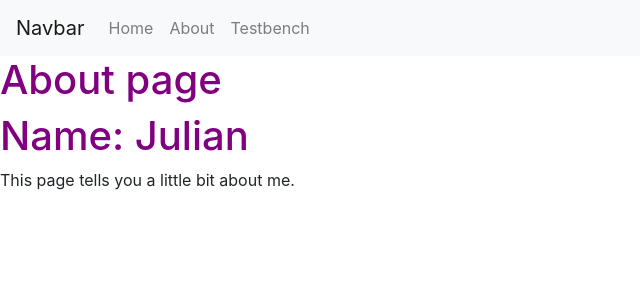
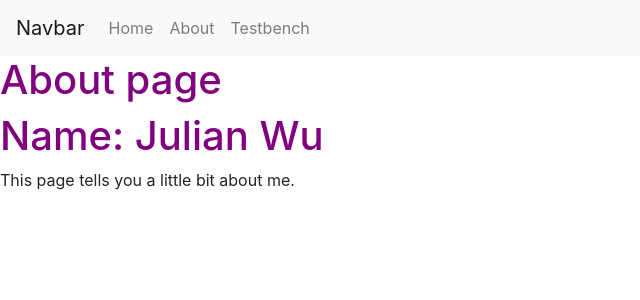
Before and after one commit to julianxywu/staticPageGenerators-julianxywu, a Jekyll site: the page built from about.md, in a window 1280 px wide. Shown: the top 300 px of the page, without its empty margins (0-640 px from the left). Built offline with Jekyll 4.4.1, drawn with Linux system fonts in a browser that asks for light colours.

Commit message:
last edits

```diff
--- a/about.md
+++ b/about.md
@@ -4,6 +4,6 @@ title: About
 ---
 
 # About page
-# Name: Julian
+# Name: Julian Wu
 
 This page tells you a little bit about me.
```
